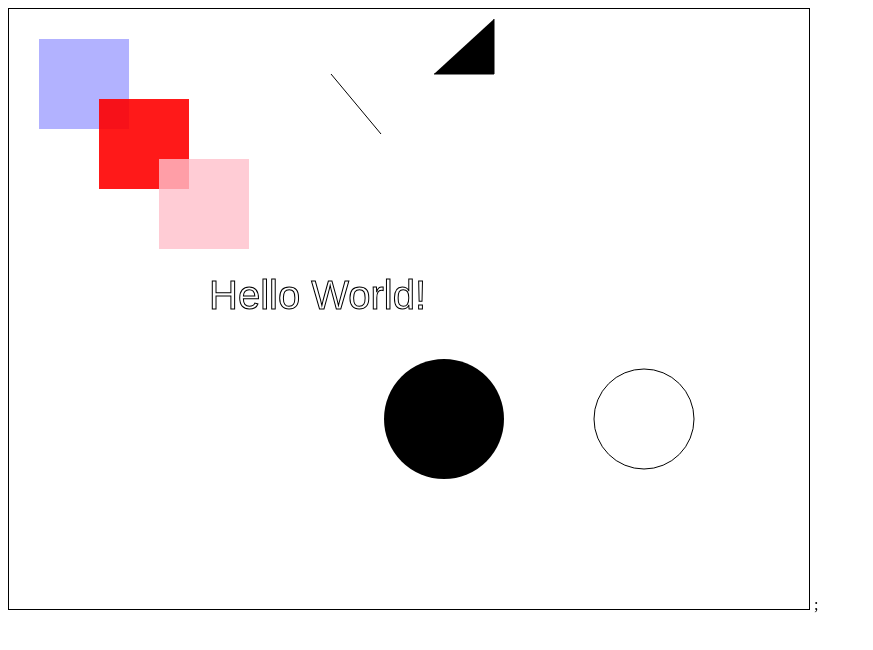
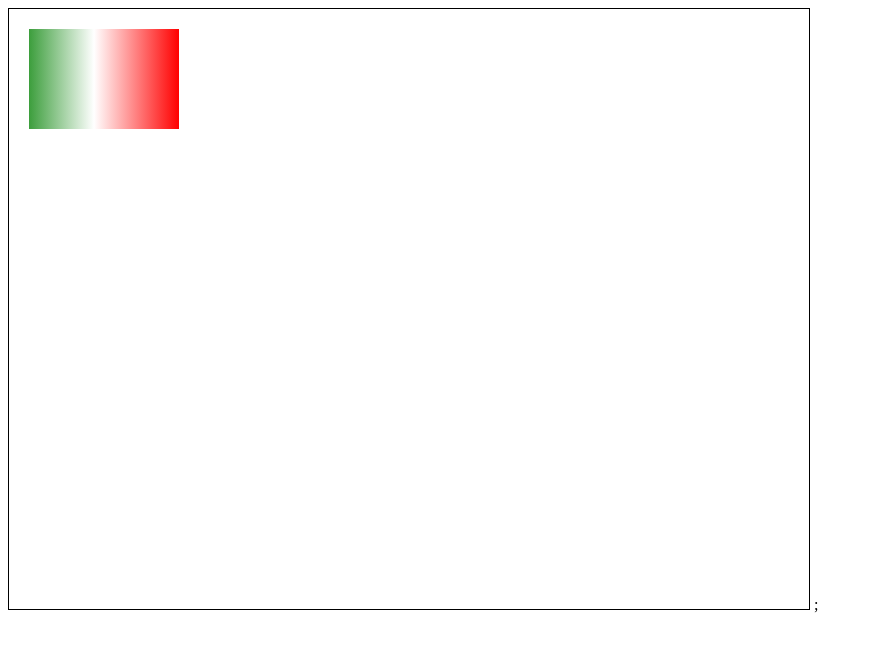
Before and after one commit to adalbertog20/clase_programacion_avanzada, a plain HTML site: page index.html in a window 1280 px wide. Shown: the whole page, without its empty margins (0-873 px from the left). Drawn offline with Linux system fonts and the light colour scheme.

Commit message:
Actividad 7 Unidad 2

```diff
--- a/index.html
+++ b/index.html
@@ -13,34 +13,15 @@
 <script>
     const canvas = document.getElementById("canv");
     const ctx = canvas.getContext("2d");
-    ctx.fillStyle = "rgba(0, 0, 255, 0.3)";
-    ctx.fillRect(30, 30, 90, 90);
-    ctx.fillStyle = "rgba(255, 0, 0, 0.9)";
-    ctx.fillRect(90, 90, 90, 90);
-    ctx.fillStyle = "rgba(255,192,203, 0.8)";
-    ctx.fillRect(150, 150, 90, 90);
 
-    ctx.beginPath();
-    ctx.moveTo(485, 10);
-    ctx.lineTo(485, 65);
-    ctx.lineTo(425, 65);
-    ctx.fillStyle = "#000000";
-    ctx.stroke();
-    ctx.fill();
-    ctx.beginPath();
-    ctx.moveTo(322, 65);
-    ctx.lineTo(372, 125);
-    ctx.stroke();
+    const grd = ctx.createLinearGradient(0, 0, 170, 0);
+    grd.addColorStop(0, "green");
+    grd.addColorStop(0.5, "white");
+    grd.addColorStop(1, "red");
 
-    ctx.beginPath();
-    ctx.arc(435, 410, 60, 0, 2 * Math.PI);
-    ctx.fill();
-    ctx.beginPath();
-    ctx.arc(635, 410, 50, 0, 2 * Math.PI);
-    ctx.stroke();
-
-    ctx.font = "40px Arial";
-    ctx.strokeText("Hello World!", 200, 300);
+    // Draw a filled Rectangle
+    ctx.fillStyle = grd;
+    ctx.fillRect(20, 20, 150, 100);
 </script>;
 
 </html>
```
